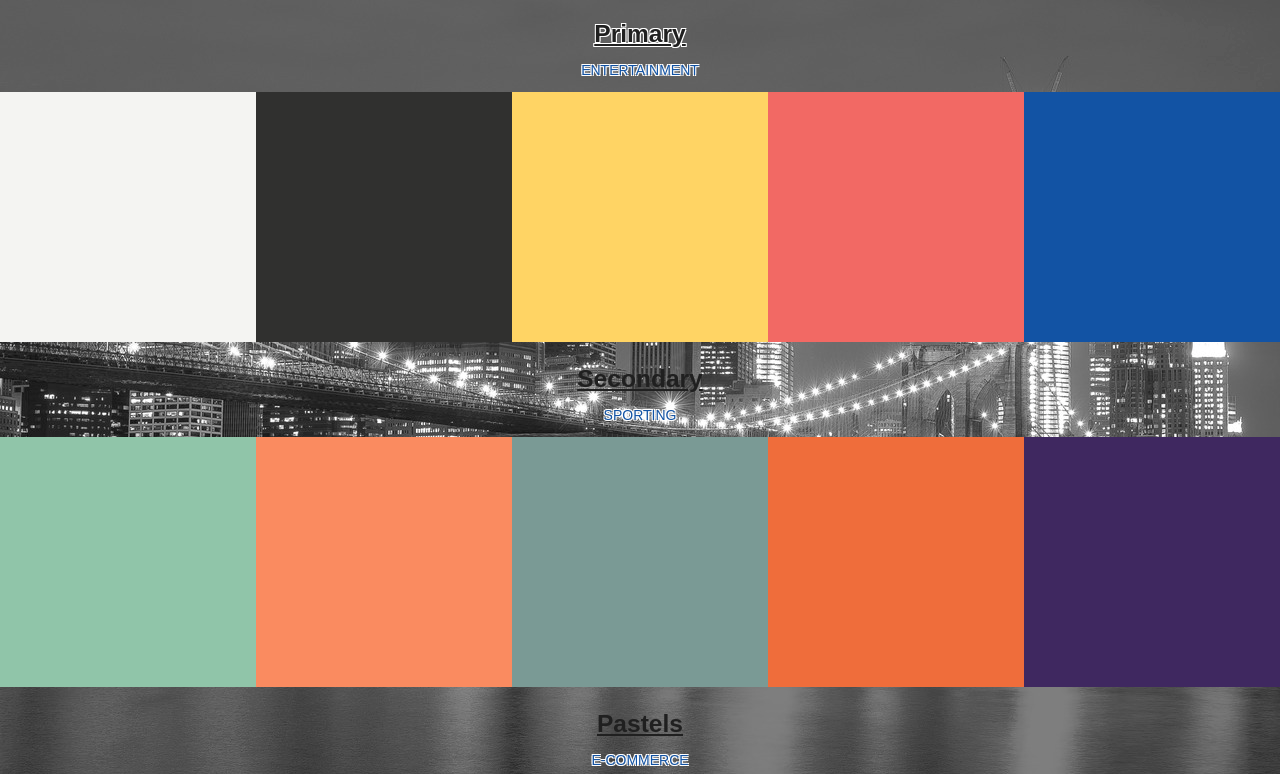
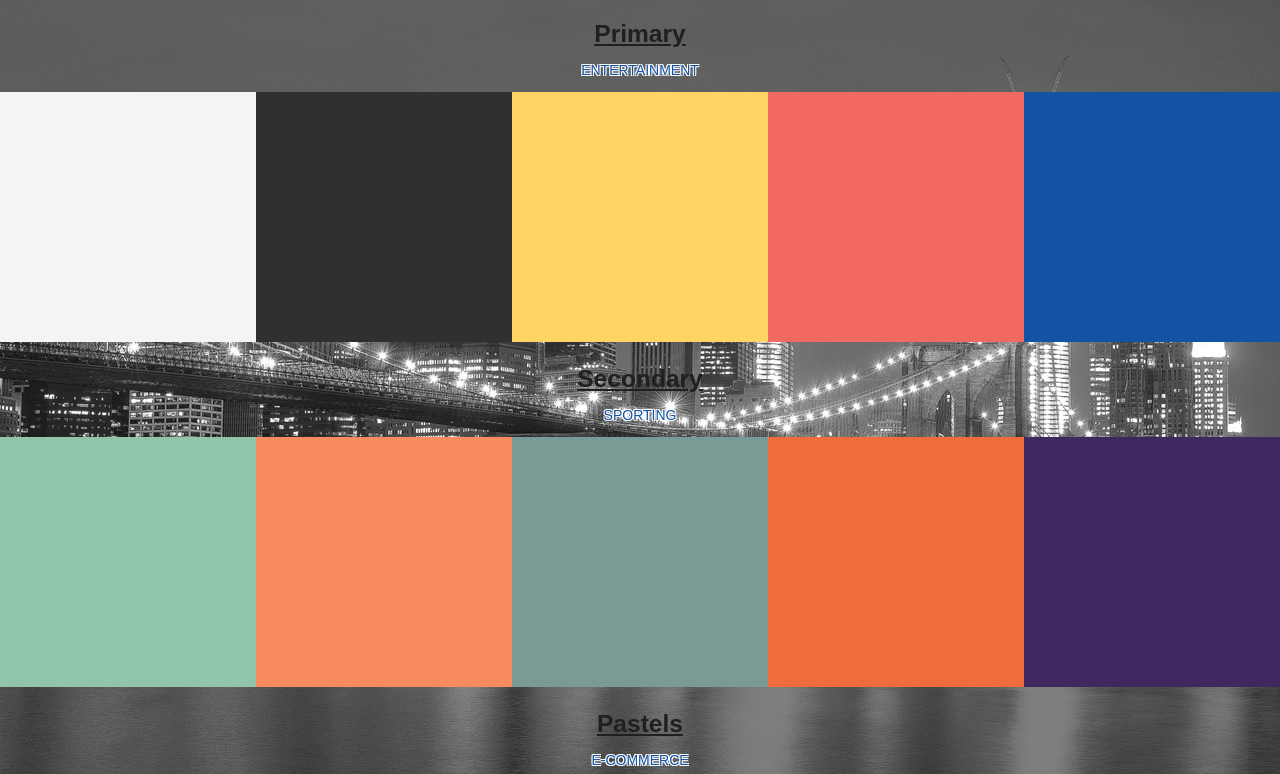
Before and after one commit to ryanmcgov/7.2-HexMex, a plain HTML site: page index.html in a window 1280 px wide. Shown: the top 774 px of the page. Drawn offline with Linux system fonts and the light colour scheme.

Commit message:
fixing title link

```diff
--- a/app.css
+++ b/app.css
@@ -42,6 +42,7 @@ body {
   font-size: 1.5em;
   color: #202020;
   text-align: center;
+  width: auto;
 
 }
 .palette__link:hover {
--- a/app.js
+++ b/app.js
@@ -41,10 +41,10 @@
 
       var title = document.createElement('h3');
       title.className = "palette__title";
-      goToPalette.appendChild(title);
+      title.appendChild(goToPalette);
 
-      title.innerText = palette.title;
-      paletteDiv.appendChild(goToPalette);
+      goToPalette.innerText = palette.title;
+      paletteDiv.appendChild(title);
 
       var category = document.createElement('p');
       category.className = "palette__category";
@@ -64,21 +64,7 @@
         colorDiv.className = 'palette__color';
         colorDiv.style.background = p;
 
-        // var colorSpan = document.createElement('span');
-        // colorSpan.className = 'color__span';
-        // // var goToPalette = document.createElement('a');
-        // // goToPalette.setAttribute('href', '/' + palette.id);
-        // // goToPalette.className = 'palette__link';
 
-        // // goToPalette.innerText = p;
-        // colorSpan.innerText = p;
-
-        // var artsyThing = document.createElement('span');
-        // artsyThing.className = 'artsy__span';
-        // artsyThing.innerText = h;
-
-        // colorDiv.appendChild(colorSpan);
-        // colorDiv.appendChild(artsyThing);
         paletteDiv.appendChild(colorDiv);
       };
     });
```
